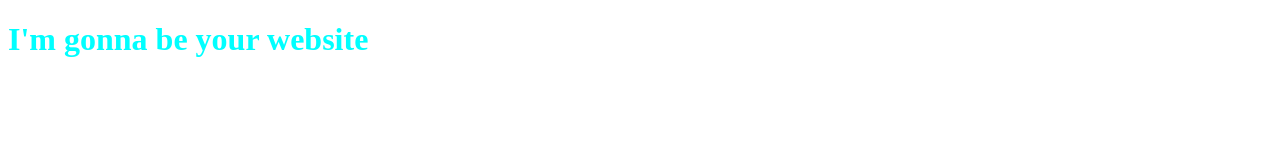
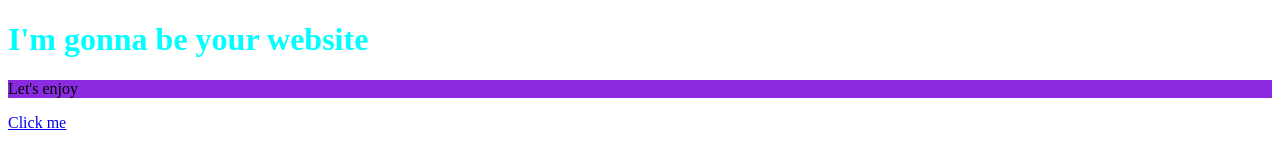
Before and after one commit to KsushkaKov/LLcInkos, a plain HTML site: page index.html in a window 1280 px wide. Drawn offline with Linux system fonts and the light colour scheme.

Commit message:
Added link for hosting

```diff
--- a/index.html
+++ b/index.html
@@ -9,6 +9,8 @@
 </head>
 <body>
     <h1>I'm gonna be your website</h1>
+    <p>Let's enjoy</p>
+    <a href="#">Click me</a>
     <script src="script.js"></script>
 </body>
 </html>
--- a/style.css
+++ b/style.css
@@ -1,3 +1,7 @@
 h1 {
     color: aqua;
 }
+
+p {
+    background-color: blueviolet;
+}
```
